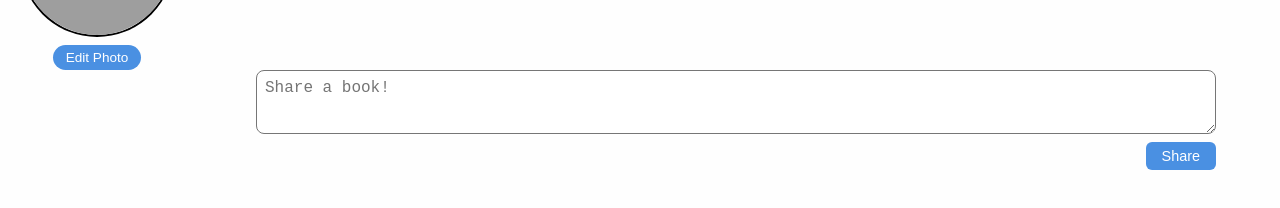
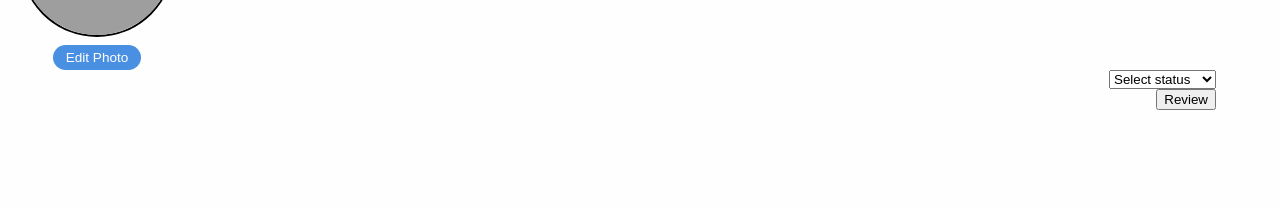
Before and after one commit to jeffreyzluo/CS35L-Reading-Log-Website, a React (Create React App) app in the folder loglit-landing/: page /profile in a window 1280 px wide. Shown: the part 226-434 px from the top of the page. Built offline with nearby package versions, Linux system fonts and the light colour scheme; grey boxes are pictures that could not be loaded.

Commit message:
Revised Post.js -- Imported module into SearchPage.js

```diff
--- a/loglit-landing/src/pages/profile/Post.js
+++ b/loglit-landing/src/pages/profile/Post.js
@@ -1,51 +1,96 @@
 import React, { useState } from 'react';
 
-function Post() {
+function Post({title, author}) {
   // Post feature state
-  const[input, setInput] = useState('');
-  const [posts, setPosts] = useState([]);
+  const [readStatus, setReadStatus] = useState('');
+  const [review, setReview] = useState('');
+  const [isReviewing, setIsReviewing] = useState(false);
+  const [booksAdded, setBooksAdded] = useState([]);
+
 
   // --- Post Handlers ---
+  const handleReviewClick = () => setIsReviewing(true);
+
   const handleShareClick = () => {
-    if (!input.trim()) return;
+    if (!review.trim()) return;
 
-    const newPost = {
-      id: Date.now(),
-      text: input.trim(),
-      timestamp: new Date().toDateString(),
+    const newBook = {
+      title: title,
+      author: author,
+      dateAdded: new Date().toDateString(),
+      status: readStatus,
+      text: review.trim(),
+      rating: "RATING"
     };
 
-    setPosts([newPost, ...posts]);
-    setInput('');
-  };
-  const handleDeleteClick = (id) => {
-    setPosts(posts.filter((post) => post.id !== id));
+    setBooksAdded([newBook, ...booksAdded]);
+
+    // --- Reset Inputs ---
+    setReview('');
+    setReadStatus("Select status");
+    // ... TODO: Update for STAR RATING SYSTEM
+    setIsReviewing(false);
 
   };
+
+  const handleDeleteClick = (id) => {
+    setBooksAdded(booksAdded.filter((booksAdded) => booksAdded.id !== id));
+
+  };
+
 
   return(
     <div className="post-Section">
       {/* Input Post */}
       <div className="post-Container">
-        <textarea
-          className="post-Input"
-          type="text"
-          value={input}
-          onChange={(event) => setInput(event.target.value)}
-          placeholder="Share a book!">
-        </textarea>
 
-        <button className="postButton" onClick={handleShareClick}>Share</button>
+        {/* Read Status */}
+        <select
+          value={readStatus}
+          onChange={(event) => setReadStatus(event.target.value)}
+          className="status-select">
+          <option value="">Select status</option>
+          <option value="reading">📖 Reading</option>
+          <option value="completed">✅ Completed</option>
+          <option value="wishlist">⭐ Wishlist</option>
+        </select>
+
+        {/* Post Review */}
+        {isReviewing ? (
+          <>
+          <textarea
+            className="post-Review"
+            type="text"
+            value={review}
+            onChange={(event) => setReview(event.target.value)}
+            placeholder="Share a book!">
+          </textarea>
+
+          <button className="postButton" onClick={handleShareClick}>Share</button>
+          </>
+        ) : (
+          <>
+          <button className="post-button" onClick={handleReviewClick}>
+            Review
+          </button>
+        </>
+        )}
+
       </div>
 
       {/* Shared Posts */}
       <div>
         <ul className="sharedPost">
-          {posts.map((post) => (
+          {booksAdded.map((post) => (
             <li key={post.id}>
-              <strong className="post-text-content">{post.text}</strong>
-              <small>{post.timestamp}</small>
-              <button className="deletePost" onClick={ () => handleDeleteClick(post.id)}>Delete</button>
+              <div>{post.title}</div>
+              <div>{post.author}</div>
+              <div>{post.dateAdded}</div>
+              <div>{post.status}</div>
+              <div>{post.text}</div>
+              <button className="deletePost" onClick={() => handleDeleteClick(post.id)}>
+                Delete
+              </button>
             </li>
           ))}
         </ul>
--- a/loglit-landing/src/pages/profile/Profile.css
+++ b/loglit-landing/src/pages/profile/Profile.css
@@ -8,7 +8,7 @@
   margin-right: 20%;
   width: 60rem;
 }
-.post-Input {
+.post-Review {
   display: flex;
   overflow-wrap: break-word;
   white-space: pre-wrap;
--- a/loglit-landing/src/pages/search/SearchPage.js
+++ b/loglit-landing/src/pages/search/SearchPage.js
@@ -1,5 +1,6 @@
 import React, { useState } from 'react';
 import SearchBar from './SearchBar';
+import Post from '../profile/Post';
 
 
 function Search() {
@@ -57,8 +58,17 @@ function Search() {
                   }
                 </p>
               )}
+
               {item.description && <p>{item.description}</p>}
               {item.thumbnail && <img src={item.thumbnail} alt={item.name} />}
+              <Post
+                title={item.name}
+                author={
+                  Array.isArray(item.authors)
+                    ? item.authors.join(", ")
+                    : item.authors
+                }
+              />   {/* ← included inside each result */}
             </div>
           ))
         ) : (
```
